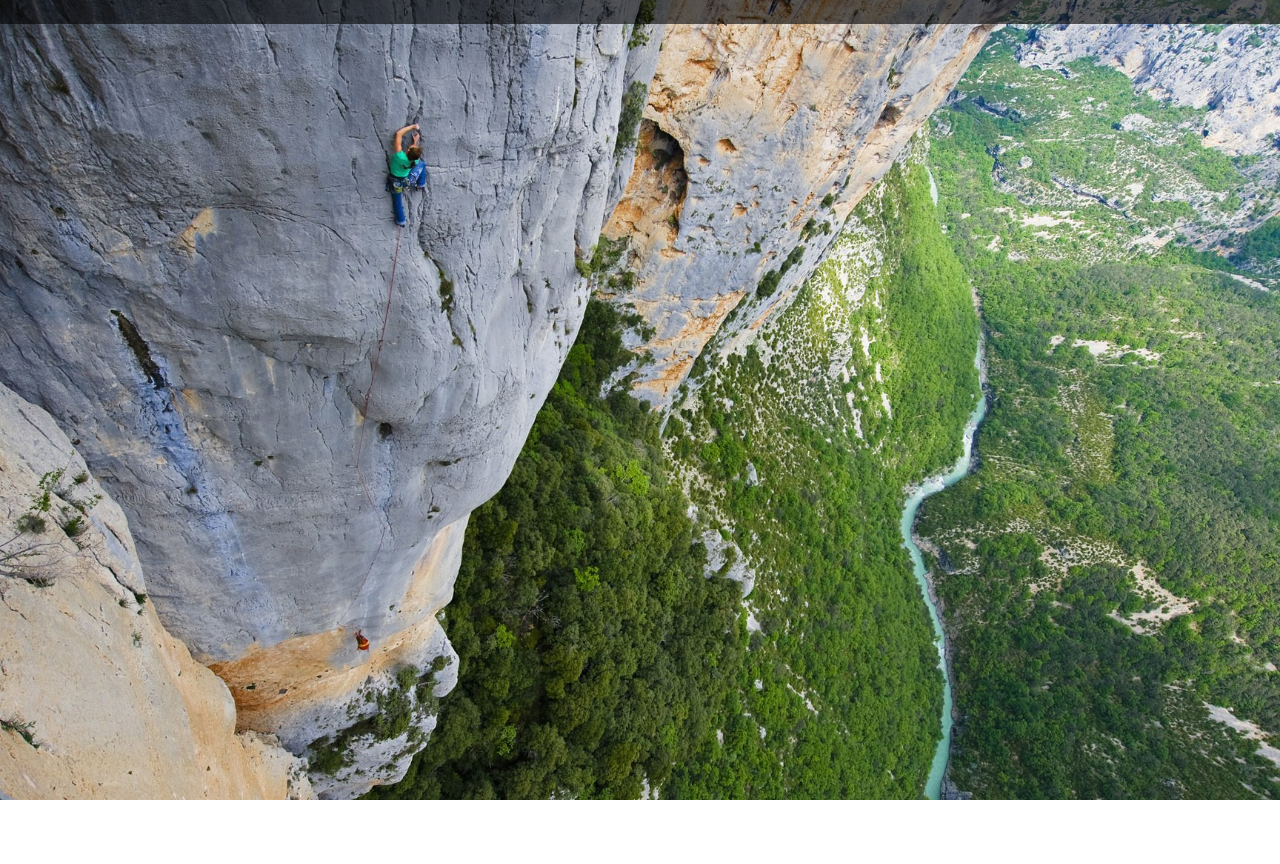
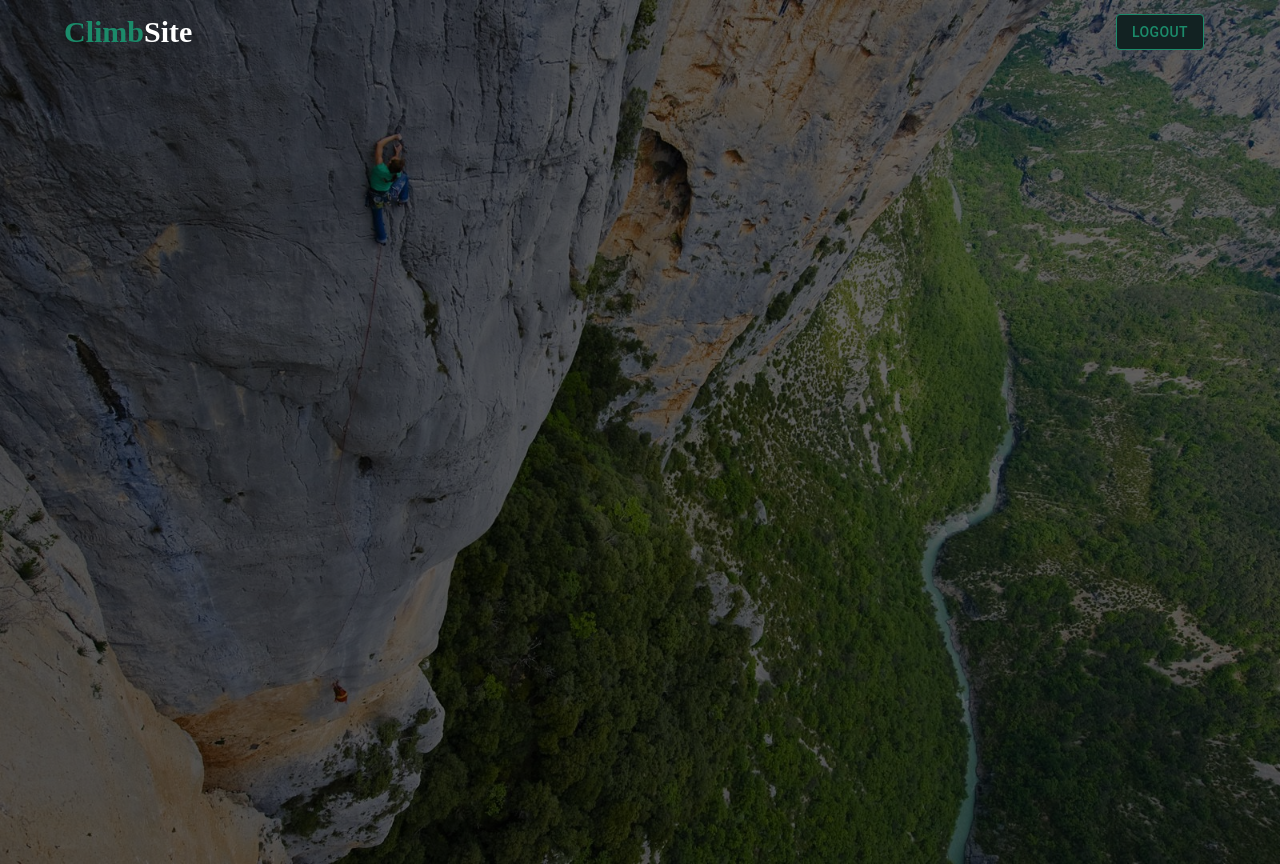
Before and after one commit to joeri2k/ClimbSite-Landing-page, a React (Create React App) app: page /dashboard in a window 1280 px wide. Before the commit the page ends 800 px from the top, so only its background shows below. Built offline with nearby package versions, Linux system fonts and the light colour scheme.

Commit message:
protected  routes

```diff
--- a/src/App.js
+++ b/src/App.js
@@ -8,6 +8,8 @@ import Dashboard from "./pages/Dashboard";
 import { makeStyles } from "@material-ui/core/styles";
 import bg from "./images/bg.jpg";
 import { CssBaseline } from "@mui/material";
+import ProtectedRoutes from "./components/ProtectedRouts";
+import ProtectedProfile from "./components/ProtectedProfile";
 
 const useStyles = makeStyles((theme) => ({
   root: {
@@ -30,10 +32,14 @@ function App() {
         <CssBaseline />
         <Router>
           <Routes>
-            <Route exact path="/" element={<Landing />} />
-            <Route exact path="/dashboard" element={<Dashboard />} />
-            <Route path="/login" element={<Login />} />
-            <Route path="/signup" element={<Signup />} />
+            <Route element={<ProtectedRoutes />}>
+              <Route exact path="/" element={<Landing />} />
+              <Route path="/login" element={<Login />} />
+              <Route path="/signup" element={<Signup />} />
+            </Route>
+            <Route element={<ProtectedProfile />}>
+              <Route path="/dashboard" element={<Dashboard />} />
+            </Route>
           </Routes>
         </Router>
       </div>
--- a/src/components/NavbarLoggedIn.js
+++ b/src/components/NavbarLoggedIn.js
@@ -7,7 +7,7 @@ import Typography from "@mui/material/Typography";
 import GlobalStyles from "@mui/material/GlobalStyles";
 import { Link } from "react-router-dom";
 
-function Navbar() {
+function NavbarLoggedIn() {
   return (
     <React.Fragment>
       <GlobalStyles
@@ -15,24 +15,50 @@ function Navbar() {
       />
       <CssBaseline />
       <AppBar
-        position="static"
+        style={{
+          backgroundColor: "transparent",
+          marginLeft: "-40px",
+          zIndex: "2",
+        }}
+        position="sticky"
         color="default"
         elevation={0}
-        sx={{ borderBottom: (theme) => `1px solid ${theme.palette.divider}` }}
       >
-        <Toolbar
-          sx={{ flexWrap: "wrap" }}
-          style={{ backgroundColor: "#1B8B6A" }}
-        >
-          <Typography sx={{ flexGrow: 1 }} variant="h5" color="inherit" noWrap>
-            <Link to="/" style={{ textDecoration: "none", color: "white" }}>
-              ClimbSite
+        <Toolbar sx={{ flexWrap: "wrap" }}>
+          <Typography
+            sx={{ flexGrow: 1, my: 1, mx: 10 }}
+            variant="h5"
+            color="inherit"
+            noWrap
+            style={{
+              color: "white",
+              fontFamily: "Nunito",
+            }}
+          >
+            <span style={{ fontWeight: "bold", fontSize: "30px" }}>
+              <span style={{ color: "#1B8B6A" }}>Climb</span>Site
+            </span>
+          </Typography>
+
+          <nav>
+            <Link to="/">
+              <Button
+                variant="outlined"
+                sx={{ my: 1, mx: 1.5 }}
+                style={{
+                  color: "#1B8B6A",
+                  backgroundColor: "#122222",
+                  borderColor: "#1B8B6A",
+                }}
+              >
+                Logout
+              </Button>
             </Link>
-          </Typography>
+          </nav>
         </Toolbar>
       </AppBar>
     </React.Fragment>
   );
 }
 
-export default Navbar;
+export default NavbarLoggedIn;
--- /dev/null
+++ b/src/components/ProtectedProfile.js
@@ -0,0 +1,14 @@
+import { Outlet } from "react-router-dom";
+import Dashboard from "../pages/Dashboard";
+const useAuth = () => {
+  const token = localStorage.getItem("token");
+  if (token === null) {
+    return false;
+  }
+  return true;
+};
+const ProtectedProfile = () => {
+  const isAuth = useAuth();
+  return isAuth ? <Outlet /> : <Dashboard />;
+};
+export default ProtectedProfile;
--- /dev/null
+++ b/src/components/ProtectedRouts.js
@@ -0,0 +1,17 @@
+import { Outlet } from "react-router-dom";
+import Login from "../pages/Login";
+
+const useAuth = () => {
+  const token = localStorage.getItem("token");
+  if (token === null) {
+    return false;
+  }
+  return true;
+};
+
+const ProtectedRoutes = () => {
+  const isAuth = useAuth();
+  return isAuth ? <Login /> : <Outlet />;
+};
+
+export default ProtectedRoutes;
--- a/src/pages/Dashboard.js
+++ b/src/pages/Dashboard.js
@@ -1,9 +1,25 @@
+import NavbarLoggedIn from "../components/NavbarLoggedIn";
+import bg from "../images/bg.jpg";
+
 const Dashboard = () => {
   return (
     <div>
-      <span>{localStorage.getItem("name")}</span>
-      <br />
-      <span>{localStorage.getItem("email")}</span>
+      <NavbarLoggedIn />
+      <div
+        style={{
+          height: "100vh",
+          display: "flex",
+          flexDirection: "column",
+          alignItems: "center",
+          justifyContent: "center",
+          fontSize: "50px",
+          color: "white",
+        }}
+      >
+        <span>{localStorage.getItem("name")}</span>
+        <br />
+        <span>{localStorage.getItem("email")}</span>
+      </div>
     </div>
   );
 };
```
